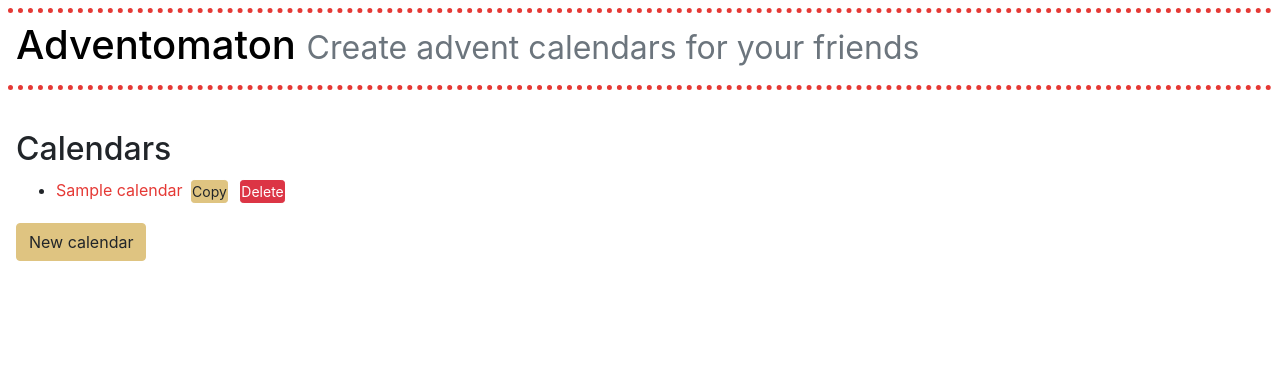
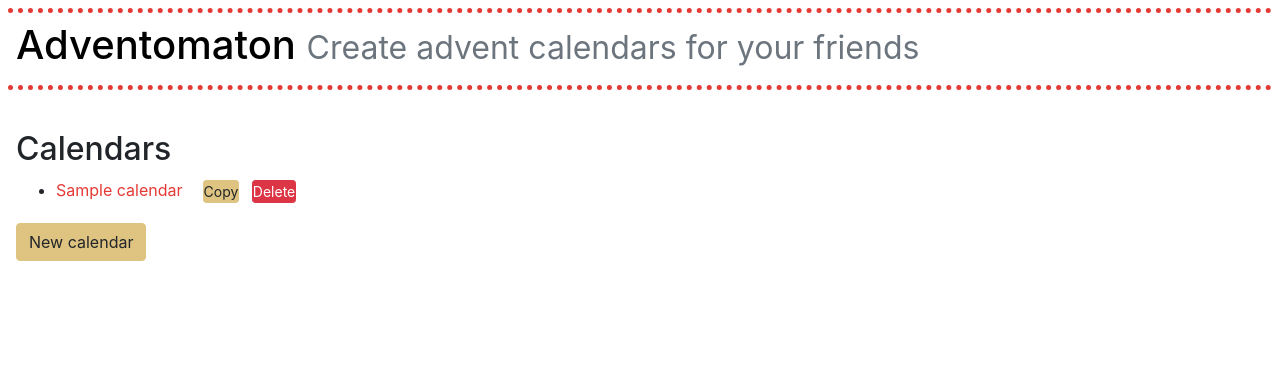
Before and after one commit to gvarab/advents4friends, a Django app: page / in a window 1280 px wide. Shown: the top 370 px of the page. Run offline with Django 3.2, Linux system fonts and the light colour scheme; a user stored in the database is signed in; tables that the repository leaves empty hold one stand-in row (values such as "Sample post"); some libraries are stand-ins or nearby versions.

Commit message:
align buttons in calendar list

```diff
--- a/adventcalendar/templates/adventcalendar/calendar_list.html
+++ b/adventcalendar/templates/adventcalendar/calendar_list.html
@@ -3,12 +3,16 @@
 {% block content %}
     {% if user.is_authenticated %}
         <h2>Calendars</h2>
-        <ul>
+        <ul style="display: inline-block;">
             {% for calendar in object_list %}
                 <li>
-                    <a href="{% url 'calendar_detail' slug=calendar.slug %}">{{ calendar.name }}</a>
-                    <a class="btn btn-secondary btn-sm p-0 m-1" href="{% url 'calendar_copy' slug=calendar.slug %}" role="button">Copy</a>
-                    <a class="btn btn-danger btn-sm p-0 m-1" href="{% url 'calendar_delete' slug=calendar.slug %}" role="button">Delete</a>
+                <div class="d-flex align-items-baseline justify-content-between">
+                    <a class="mr-3" href="{% url 'calendar_detail' slug=calendar.slug %}">{{ calendar.name }}</a>
+                    <span>
+                        <a class="btn btn-secondary btn-sm p-0 m-1" href="{% url 'calendar_copy' slug=calendar.slug %}" role="button">Copy</a>
+                        <a class="btn btn-danger btn-sm p-0 m-1" href="{% url 'calendar_delete' slug=calendar.slug %}" role="button">Delete</a>
+                    </span>
+                </div>
                 </li>
             {% endfor %}
         </ul>
```
